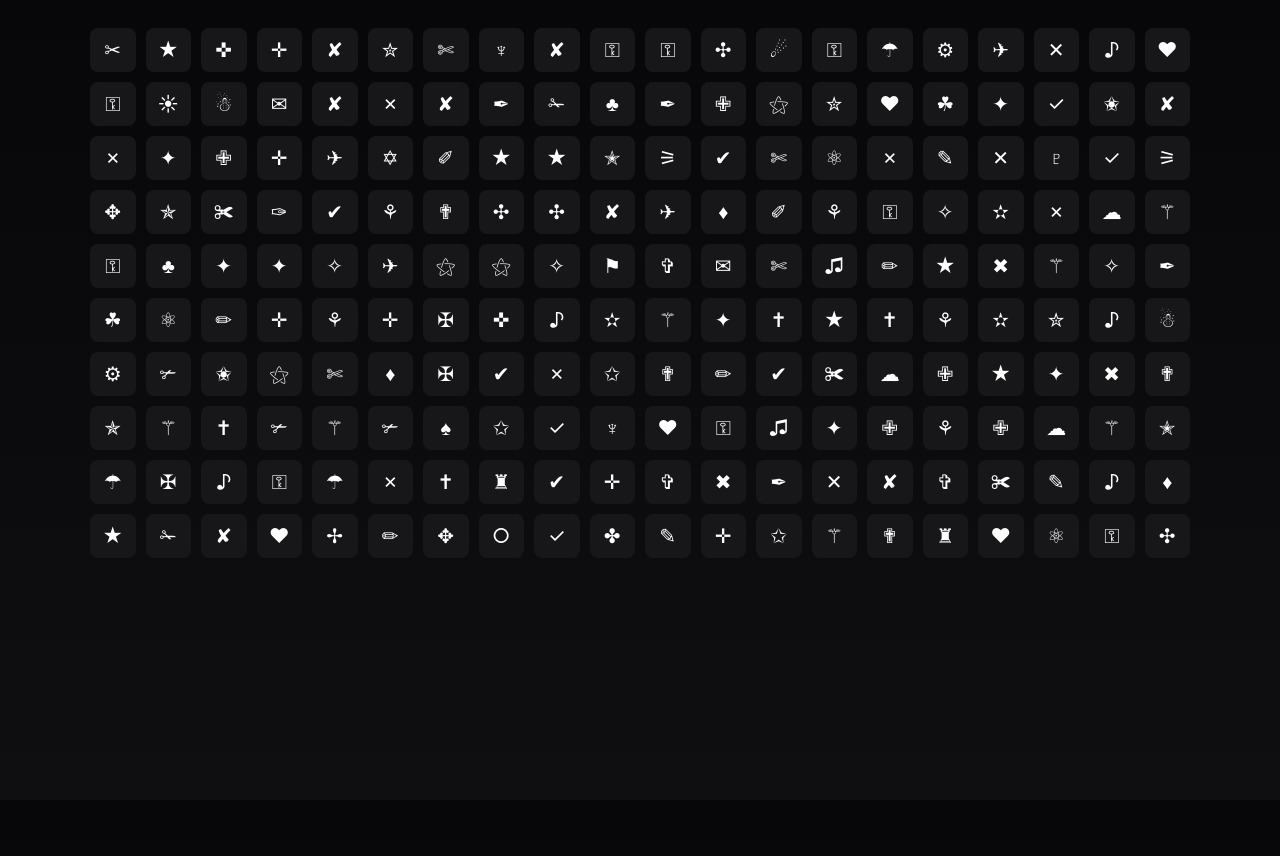
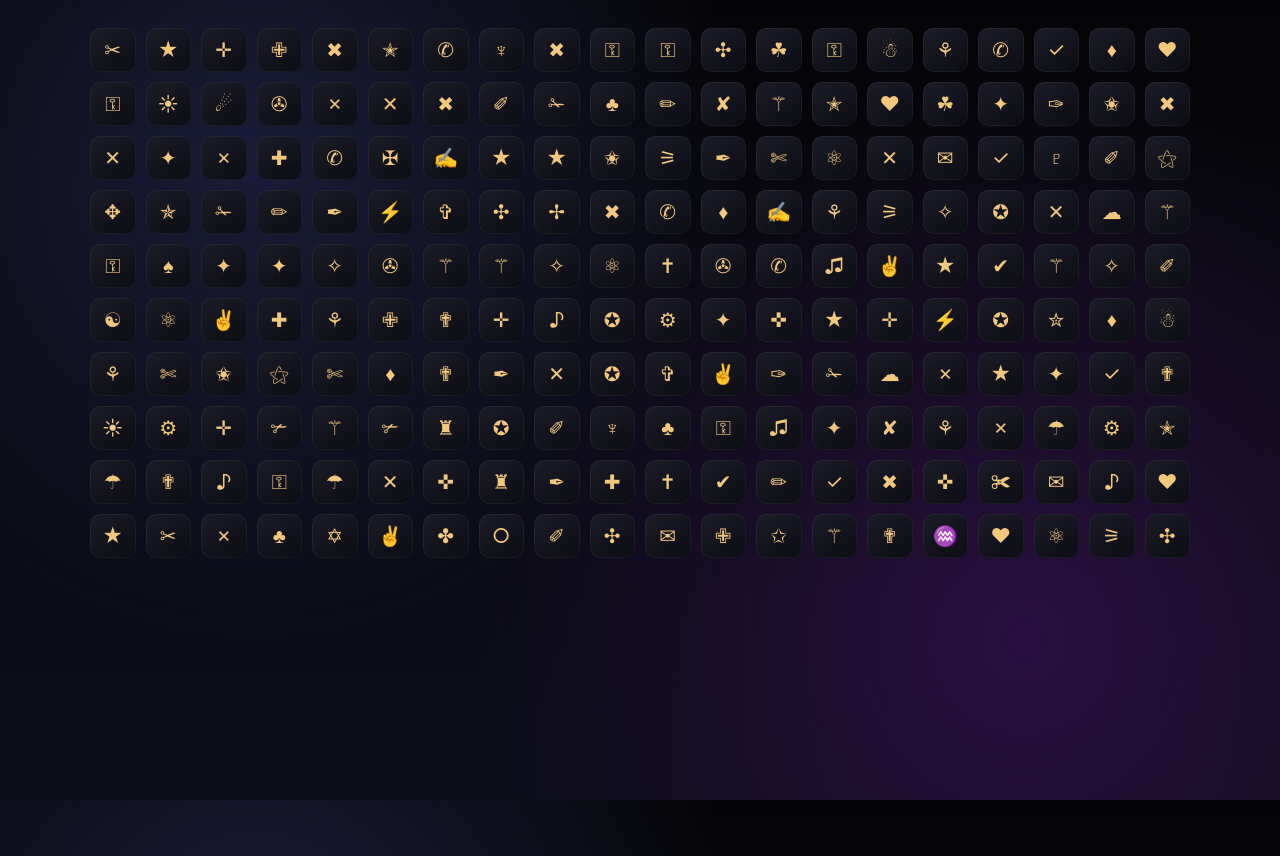
Before and after one commit to thisisnotadrillxxx/xxxxxxxxx, a plain HTML site: page index.html in a window 1280 px wide. Drawn offline with Linux system fonts and the light colour scheme.

Commit message:
Update index.html

```diff
--- a/index.html
+++ b/index.html
@@ -5,12 +5,69 @@
   <meta name="viewport" content="width=device-width, initial-scale=1" />
   <title>Symbol Maze</title>
   <style>
-    :root{--bg:#0b0b0d;--tile:#17171a;--tileHover:#2b2b2f;--accent:#ffd24d}
-    html,body{height:100%;margin:0}
-    body{background:linear-gradient(180deg,#070709,#0f0f11);color:#fff;font-family:Inter,system-ui,Arial,sans-serif;display:flex;flex-direction:column;align-items:center;padding:28px}
-    .grid{display:grid;grid-template-columns:repeat(auto-fit,minmax(44px,1fr));gap:10px;width:min(1100px,95%);}
-    a.symbol{display:flex;align-items:center;justify-content:center;height:44px;background:var(--tile);border-radius:8px;text-decoration:none;color:inherit;font-size:20px;transition:transform .12s,background .12s}
-    a.symbol:hover{transform:translateY(-4px);background:var(--tileHover)}
+    /* Afrofuturist color palette */
+    :root {
+      --bg: #050508;          /* Deep space black */
+      --bg2: #0b0d1a;         /* Midnight indigo gradient end */
+      --tile: #12131f;        /* Dark tile base */
+      --tileHover: #1d1f3a;   /* Dark tile hover */
+      --gold: #f5c77a;        /* Metallic gold accent */
+      --cyan: #35f2ff;        /* Electric cyan hover accent */
+      --violet: #9b5cff;      /* Optional secondary accent */
+    }
+
+    html, body {
+      height: 100%;
+      margin: 0;
+    }
+
+    body {
+      /* Cosmic nebula-style background */
+      background:
+        radial-gradient(circle at 20% 20%, #1a1c3a 0%, transparent 40%),
+        radial-gradient(circle at 80% 80%, #2a0f3f 0%, transparent 45%),
+        linear-gradient(180deg, var(--bg), var(--bg2));
+      color: var(--gold);
+      font-family: Inter, system-ui, Arial, sans-serif;
+      display: flex;
+      flex-direction: column;
+      align-items: center;
+      padding: 28px;
+    }
+
+    .grid {
+      display: grid;
+      grid-template-columns: repeat(auto-fit, minmax(44px, 1fr));
+      gap: 10px;
+      width: min(1100px, 95%);
+    }
+
+    a.symbol {
+      display: flex;
+      align-items: center;
+      justify-content: center;
+      height: 44px;
+      background: linear-gradient(
+        145deg,
+        rgba(255,255,255,0.04),
+        rgba(0,0,0,0.4)
+      ), var(--tile);
+      border-radius: 10px;
+      text-decoration: none;
+      color: var(--gold);
+      font-size: 20px;
+      transition: transform 0.15s ease, background 0.15s ease, box-shadow 0.15s ease, color 0.15s ease;
+      box-shadow: inset 0 0 0 1px rgba(255,255,255,0.05);
+    }
+
+    a.symbol:hover {
+      transform: translateY(-4px) scale(1.05);
+      background: var(--tileHover);
+      color: var(--cyan);
+      box-shadow:
+        0 0 12px rgba(53, 242, 255, 0.45),
+        0 0 24px rgba(155, 92, 255, 0.25);
+    }
   </style>
 </head>
 <body>
@@ -18,8 +75,8 @@
 
   <script>
     const grid = document.getElementById('symbolGrid');
-    // symbols without circles or phone-like characters
-    const symbols = "★✦✧✩✫✬✭✮✯☀☁☂☃☄☘♆♇♜♠♣♥♦♪♫⚑⚛⚘⚙⚚⚝⚞⚿✀✁✂✃✄✈✉✎✏✐✑✒✓✔✕✖✗✘✙✚✛✜✝✞✟✠✡✢✣✤✥✦";
+    // Symbols without circles or phone-like characters
+    const symbols = "★✦✧✩✪✫✬✭✮✯☀☁☂☃☄☘☯♆♇♒♜♠♣♥♦♪♫⚑⚛⚡⚘⚙⚚⚝⚞⚿✀✁✂✃✄✆✇✈✉✌✍✎✏✐✑✒✓✔✕✖✗✘✙✚✛✜✝✞✟✠✡✢✣✤✥✦";
 
     const TOTAL = 200;
     const circleIndex = Math.floor(Math.random() * TOTAL);
```
